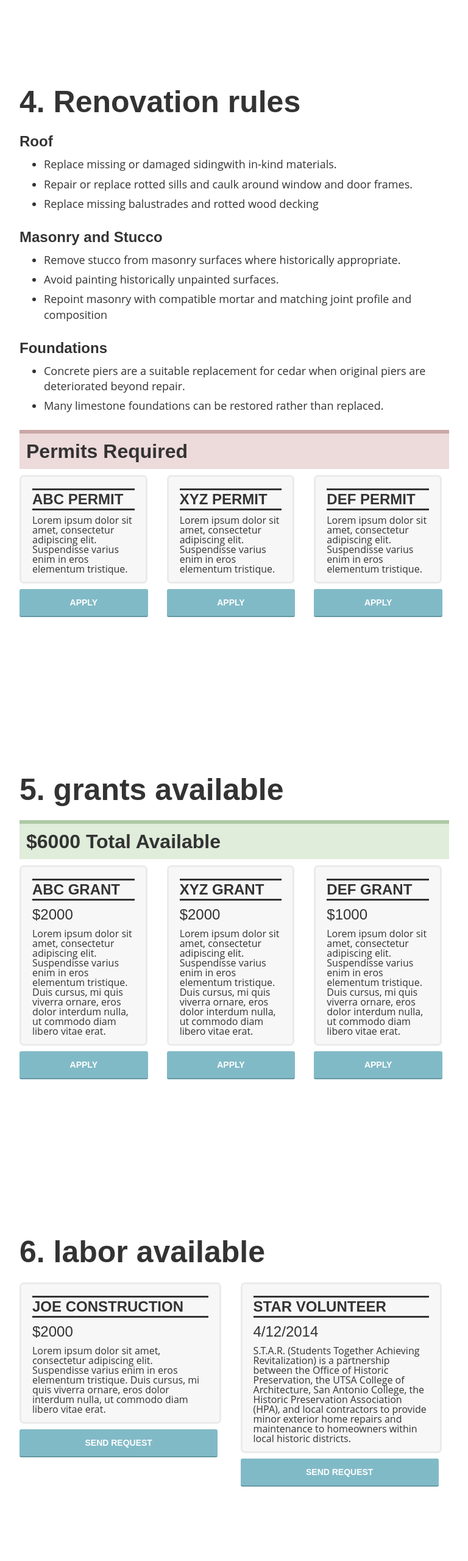
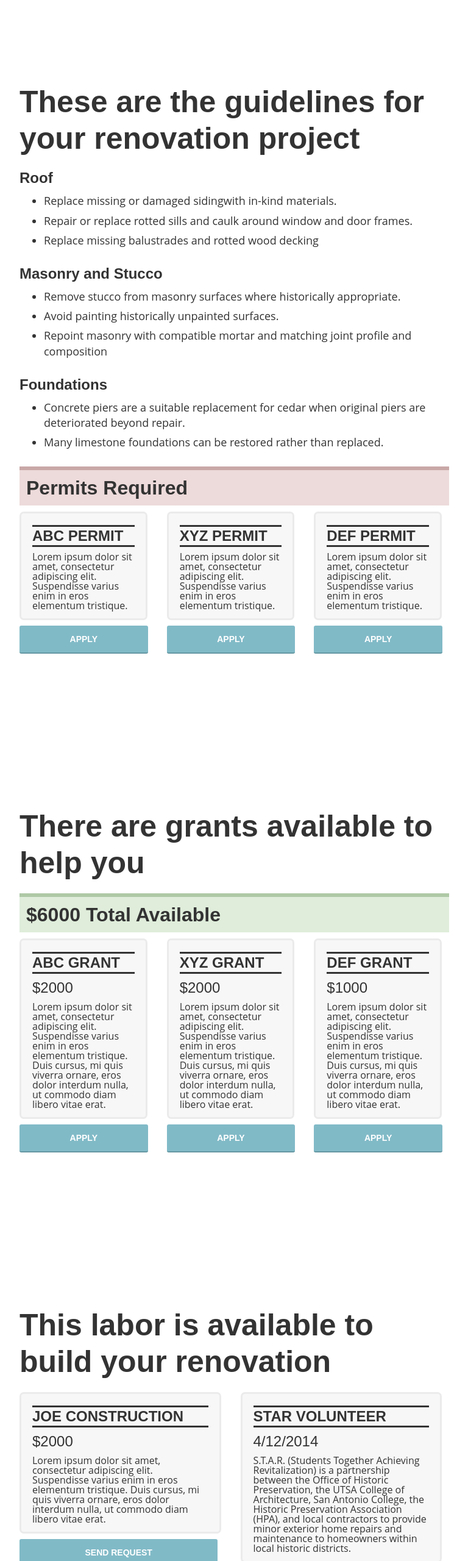
Before and after one commit to Techzans/house-refresh-prototype, a plain HTML site: page all-things-2.html in a window 1280 px wide. Shown: the part 2000-4560 px from the top of the page at 61% size, without its empty margins (373-1141 px from the left). Drawn offline with nearby package versions, Linux system fonts and the light colour scheme; a script that the page names is missing.

Commit message:
Continue changing language in headers

```diff
--- a/all-things-2.html
+++ b/all-things-2.html
@@ -104,7 +104,7 @@
         </div>
       </div>
       <div class="chunk chuck-w-padding" id="renovation-rules">
-        <h1>4. Renovation rules</h1>
+        <h1>These are the guidelines for your renovation project</h1>
         <div class="ren-rule">
           <h3><strong>Roof</strong></h3>
           <ul>
@@ -151,7 +151,7 @@
         </div>
       </div>
       <div class="chunk chuck-w-padding" id="grants-available">
-        <h1>5. grants available</h1>
+        <h1>There are grants available to help you</h1>
         <h2 class="grant-total">$6000 Total Available</h2>
         <div class="w-row">
           <div class="w-col w-col-4">
@@ -178,7 +178,7 @@
         </div>
       </div>
       <div class="chunk chuck-w-padding" id="labor-available">
-        <h1>6. labor available</h1>
+        <h1>This labor is available to build your renovation</h1>
         <div class="w-row">
           <div class="w-col w-col-6">
             <div class="grant-blcok">
@@ -198,7 +198,7 @@
         </div>
       </div>
       <div class="chunk chuck-w-padding" id="summary">
-        <h1>summary</h1>
+        <h1>These are your next stepsds</h1>
         <h2 class="alt-h1">555 Saint Mary's San Antonio, TX&nbsp;78204</h2>
         <div class="w-row">
           <div class="w-col w-col-4">
```
